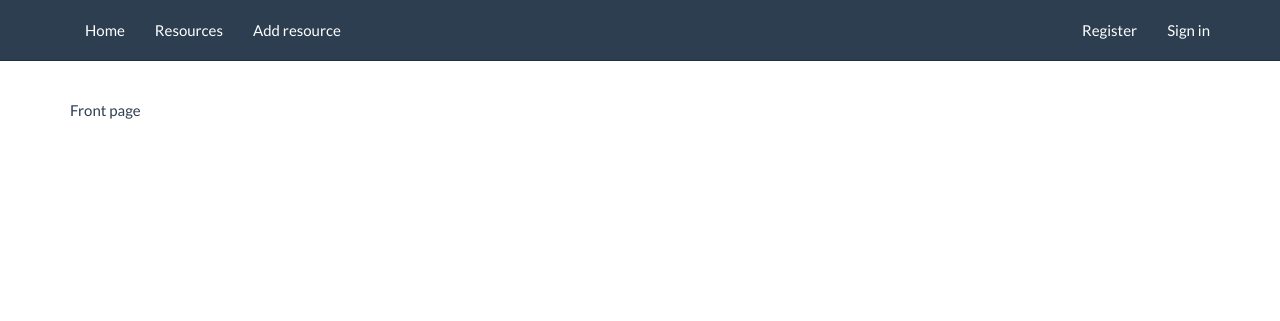
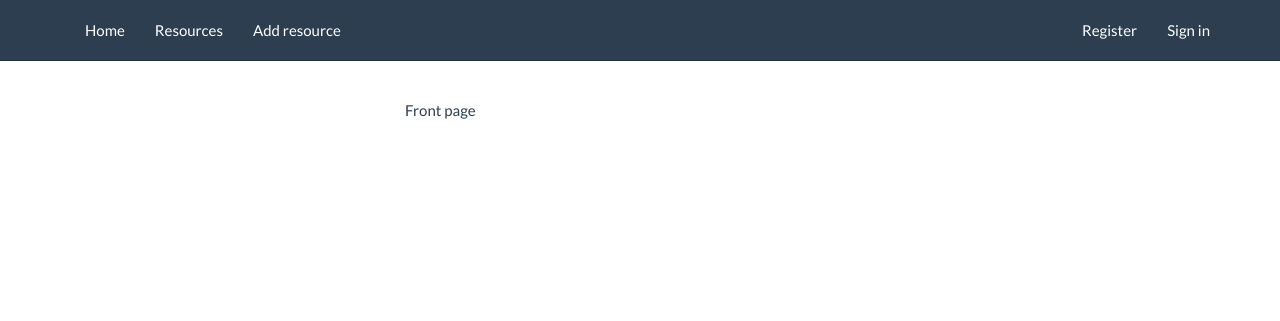
Before and after one commit to ana-balica/systers-portal, a Django app: page / in a window 1280 px wide. Shown: the top 321 px of the page. Run offline with Django 3.2, Linux system fonts and the light colour scheme; parts of the project's set-up code (start-up, migrations or seed data) failed here and were passed over.

Commit message:
narrow and center the content

```diff
--- a/systers_portal/static/css/style.css
+++ b/systers_portal/static/css/style.css
@@ -48,6 +48,11 @@ textarea {
 	padding: 0 0 60px;
 }
 
+#content-center {
+    width: 500px;
+    margin: 0 auto;
+}
+
 #footer {
 	height: 60px;
 	background-color: #f5f5f5;
--- a/systers_portal/templates/base.html
+++ b/systers_portal/templates/base.html
@@ -38,7 +38,7 @@
     </div>
   </div>
   <div class="h40"></div>
-  <div class="container">
+  <div id="content-center" class="container">
     {% block content %}{% endblock %}
   </div>
 </div>
```
